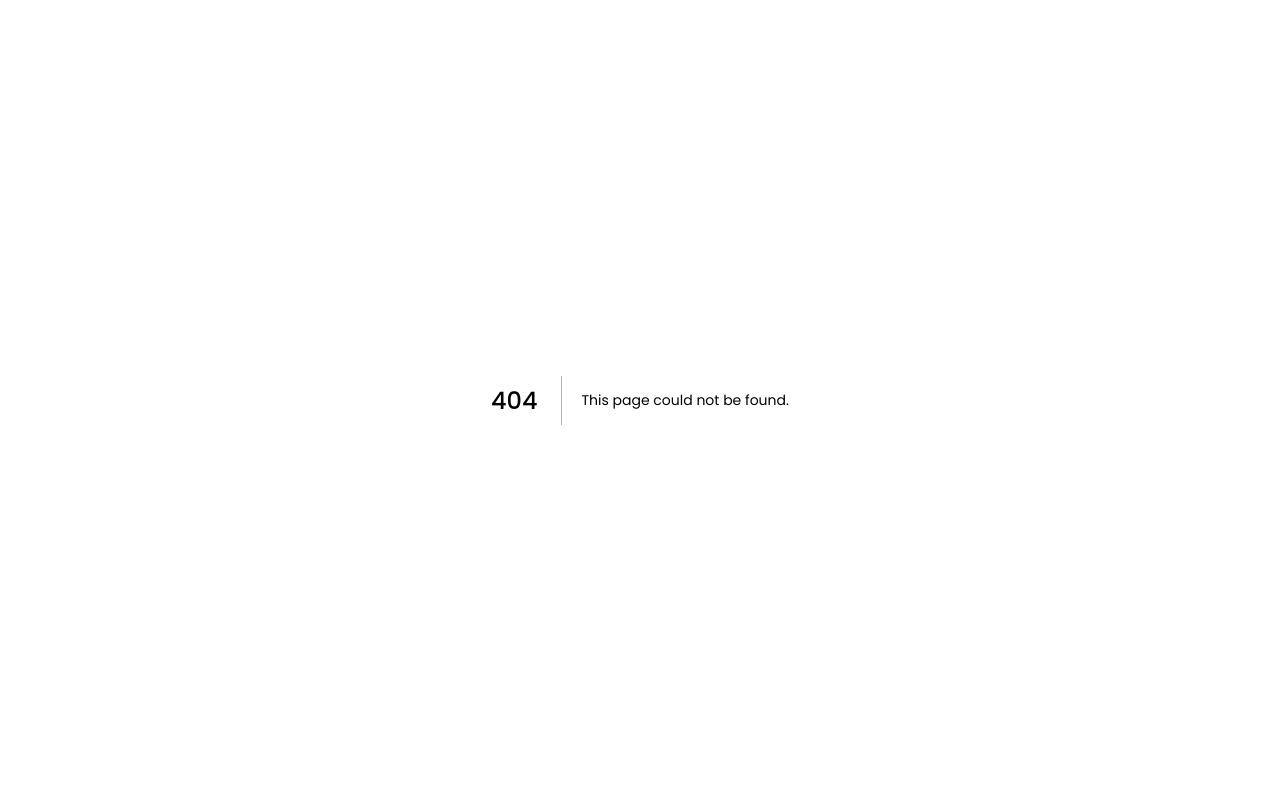
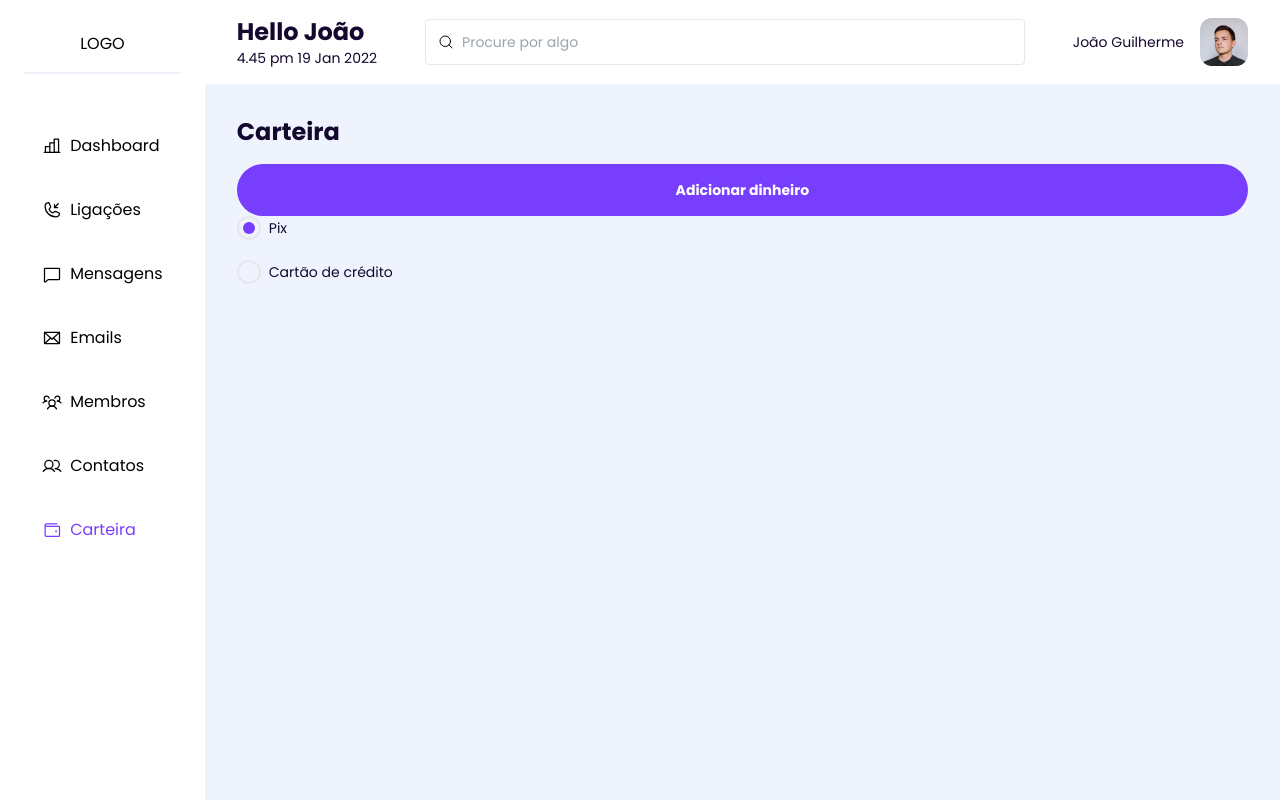
Before and after one commit to 4codingg/callflow-frontend, a Next.js app: page /wallet in a window 1280 px wide. Before the commit this address had no page. Built offline with nearby package versions, Linux system fonts and the light colour scheme.

Commit message:
Feat: add wallet route

```diff
--- a/package.json
+++ b/package.json
@@ -11,6 +11,7 @@
     "@radix-ui/react-dialog": "^1.0.5",
     "@radix-ui/react-dropdown-menu": "^2.0.6",
     "@radix-ui/react-popover": "^1.0.7",
+    "@radix-ui/react-radio-group": "^1.1.3",
     "autoprefixer": "^10.4.16",
     "clsx": "^2.0.0",
     "formik": "^2.4.5",
--- /dev/null
+++ b/src/components/InputRadioGroup.tsx
@@ -0,0 +1,61 @@
+import * as Radio from '@radix-ui/react-radio-group';
+import Image from 'next/image';
+import { Paragraph } from '@/components/Paragraph';
+import clsx from 'clsx';
+
+export enum InputRadioGroupVariant {
+  Vertical = 'vertical',
+  Horizontal = 'horizontal',
+}
+
+interface IRadioOptionProps {
+  label: string;
+  value: string;
+  icon?: string;
+}
+
+export interface IInputRadioGroupProps {
+  options: IRadioOptionProps[];
+  onChange: (e: string) => void;
+  variant?: InputRadioGroupVariant;
+  defaultValue?: string;
+}
+
+export const InputRadioGroup = ({
+  options,
+  onChange,
+  variant = InputRadioGroupVariant.Vertical,
+  defaultValue,
+}: IInputRadioGroupProps) => {
+  const headingClassesSize = {
+    [InputRadioGroupVariant.Vertical]: 'flex flex-col',
+    [InputRadioGroupVariant.Horizontal]: 'flex',
+  };
+
+  return (
+    <Radio.Root
+      onValueChange={onChange}
+      className={clsx('flex gap-5', headingClassesSize[variant])}
+      defaultValue={defaultValue}
+    >
+      {options.map((option) => (
+        <div key={option.label} className="flex items-center">
+          <Radio.Item
+            className="w-6 h-6 border-2 flex items-center justify-center border-neutral-light-grey rounded-full"
+            value={option.value}
+            id={option.label}
+          >
+            <Radio.Indicator className="w-3 h-3 bg-primary rounded-full" />
+          </Radio.Item>
+          <label
+            htmlFor={option?.label}
+            className="flex items-center justify-center cursor-pointer"
+          >
+            {option.icon && <Image src={option.icon} alt="" className="ml-2" />}
+            <Paragraph className="ml-2">{option.label}</Paragraph>
+          </label>
+        </div>
+      ))}
+    </Radio.Root>
+  );
+};
--- a/src/constants/tabsSidebar.tsx
+++ b/src/constants/tabsSidebar.tsx
@@ -5,6 +5,7 @@ import {
   PhoneIncoming,
   Users,
   UsersThree,
+  Wallet,
 } from 'phosphor-react';
 
 export const TABS_SIDEBAR = [
@@ -50,4 +51,11 @@ export const TABS_SIDEBAR = [
       <Users size={20} color={isActive ? '#783EFD' : '#000'} />
     ),
   },
+  {
+    title: 'Carteira',
+    route: '/wallet',
+    icon: (isActive) => (
+      <Wallet size={20} color={isActive ? '#783EFD' : '#000'} />
+    ),
+  },
 ];
--- /dev/null
+++ b/src/pageTemplates/WalletTemplate/index.tsx
@@ -0,0 +1,35 @@
+import { Heading, LayoutWithSidebar } from '@/components';
+import { Button } from '@/components/Button';
+import { InputRadioGroup } from '@/components/InputRadioGroup';
+import { useRouter } from 'next/router';
+
+const options = [
+  {
+    label: 'Pix',
+    value: 'pix',
+  },
+  {
+    label: 'Cartão de crédito',
+    value: 'credit-card',
+  },
+];
+
+export const WalletTemplate = () => {
+  const router = useRouter();
+
+  return (
+    <LayoutWithSidebar>
+      <Heading>Carteira</Heading>
+      <div className="mt-4">
+        <Button onClick={() => router.push('/wallet/add-funds')}>
+          Adicionar dinheiro
+        </Button>
+        <InputRadioGroup
+          onChange={() => {}}
+          defaultValue={'pix'}
+          options={options}
+        />
+      </div>
+    </LayoutWithSidebar>
+  );
+};
--- /dev/null
+++ b/src/pages/wallet/index.tsx
@@ -0,0 +1,5 @@
+import { WalletTemplate } from '@/pageTemplates/WalletTemplate';
+
+const Wallet = () => <WalletTemplate />;
+
+export default Wallet;
```
Also changed, not shown: 2 other files (tests, documents, lock files or other folders).
